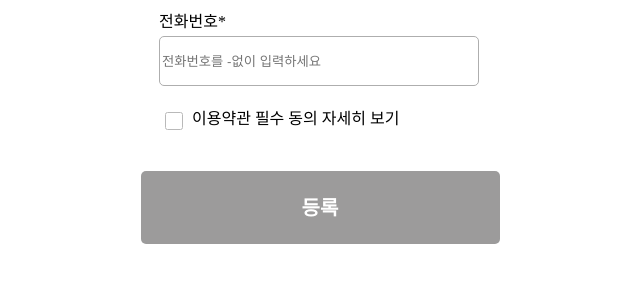
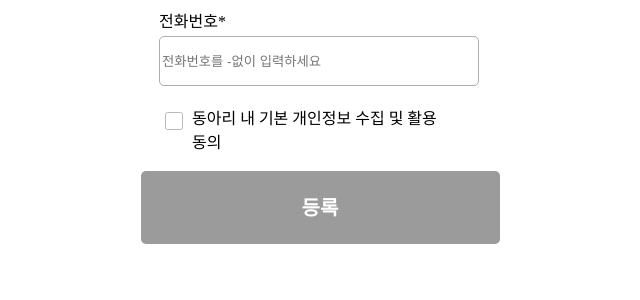
Before and after one commit to mytime501/flask, a Flask app: page /join in a window 1280 px wide. Shown: the part 484-784 px from the top of the page, without its empty margins (380-1020 px from the left). Run offline with Flask 3, Linux system fonts and the light colour scheme.

Commit message:
Update join.html

```diff
--- a/templates/join.html
+++ b/templates/join.html
@@ -335,7 +335,7 @@
             </div>
             <div>
                 <input class="play1" type = "checkbox" name = "play" required value = "play">
-                <div class="play2">이용약관 필수 동의 자세히 보기</div>
+                <div class="play2">동아리 내 기본 개인정보 수집 및 활용 동의</div>
             </div>
             <div>
                 <button type="submit" class="end">등록</button>
```
